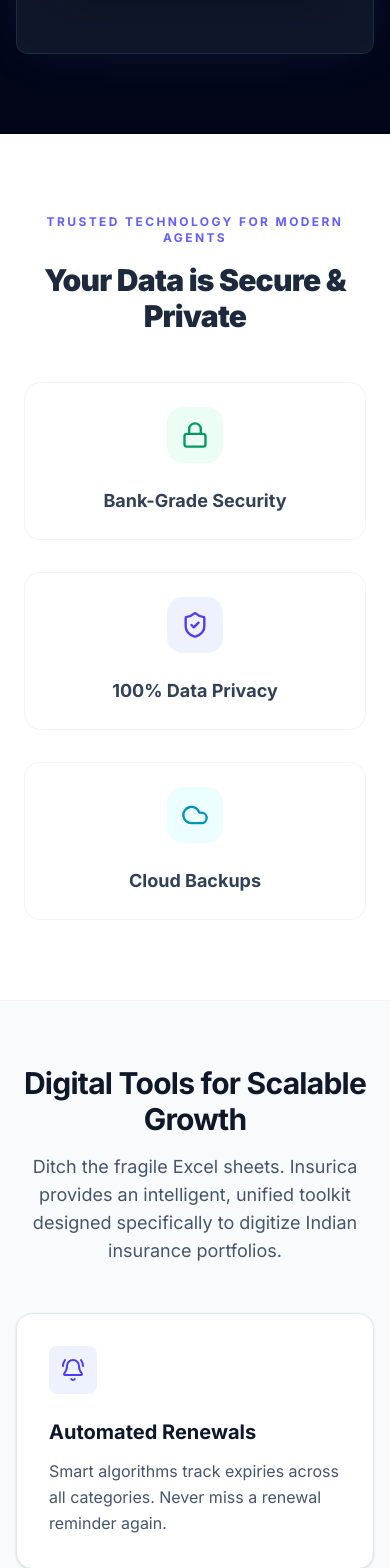
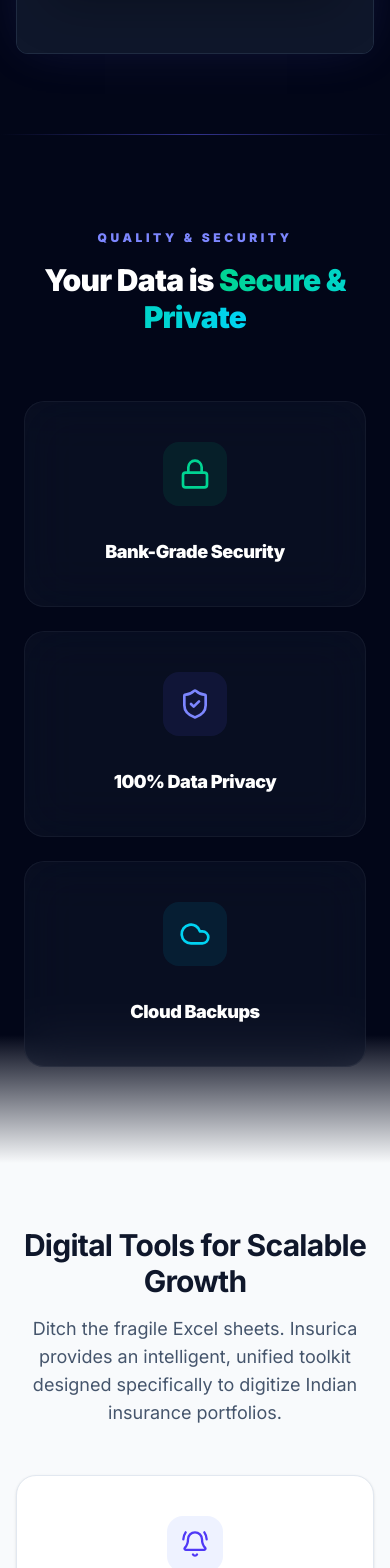
Before and after one commit to Pixalara/insurica-frontend, a Next.js app: page / in a window 390 px wide. Shown: the part 1920-3488 px from the top of the page. Built offline with nearby package versions, Linux system fonts and the light colour scheme.

Commit message:
blend home page sections

```diff
--- a/app/page.tsx
+++ b/app/page.tsx
@@ -56,19 +56,25 @@
           </div>
         </section>
 
-        {/* === TRUST SECTION === */}
-        <section className="py-20 bg-white border-b border-slate-100">
-          <div className="container mx-auto px-6 md:px-8">
-             <div className="text-center mb-12">
-               <p className="text-xs md:text-sm font-bold text-indigo-500 uppercase tracking-[0.2em] mb-4">Trusted Technology for Modern Agents</p>
-               <h2 className="text-3xl md:text-4xl font-black text-slate-800 tracking-tight">Your Data is Secure & Private</h2>
+        {/* === TRUST SECTION - BLENDED === */}
+        <section className="py-24 bg-slate-950 relative overflow-hidden">
+          <div className="absolute top-0 left-0 w-full h-px bg-gradient-to-r from-transparent via-indigo-500/50 to-transparent"></div>
+
+          <div className="container mx-auto px-6 md:px-8 relative z-10">
+             <div className="text-center mb-16">
+               <p className="text-xs md:text-sm font-black text-indigo-400 uppercase tracking-[0.3em] mb-4">Quality & Security</p>
+               <h2 className="text-3xl md:text-5xl font-black text-white tracking-tight leading-tight">Your Data is <span className="text-transparent bg-clip-text bg-gradient-to-r from-emerald-400 to-cyan-400">Secure & Private</span></h2>
              </div>
-             <div className="grid grid-cols-1 sm:grid-cols-3 gap-8 md:gap-16 max-w-5xl mx-auto">
-                <TrustItem icon={Lock} title="Bank-Grade Security" color="text-emerald-600" bg="bg-emerald-50" />
-                <TrustItem icon={ShieldCheck} title="100% Data Privacy" color="text-indigo-600" bg="bg-indigo-50" />
-                <TrustItem icon={Cloud} title="Cloud Backups" color="text-cyan-600" bg="bg-cyan-50" />
+
+             <div className="grid grid-cols-1 sm:grid-cols-3 gap-6 md:gap-10 max-w-5xl mx-auto">
+                <TrustItem icon={Lock} title="Bank-Grade Security" color="text-emerald-400" bg="bg-emerald-500/10" />
+                <TrustItem icon={ShieldCheck} title="100% Data Privacy" color="text-indigo-400" bg="bg-indigo-500/10" />
+                <TrustItem icon={Cloud} title="Cloud Backups" color="text-cyan-400" bg="bg-cyan-500/10" />
              </div>
           </div>
+
+          {/* Bottom curve-like mask to transition to next section */}
+          <div className="absolute bottom-0 left-0 w-full h-32 bg-gradient-to-t from-slate-50 to-transparent"></div>
         </section>
 
         {/* === FEATURE CARDS SECTION === */}
@@ -91,15 +97,19 @@
           </div>
         </section>
 
-        {/* === BRAND ORIGIN === */}
-        <section className="py-20 md:py-28 bg-slate-950 text-center relative overflow-hidden">
-          <div className="absolute inset-0 opacity-10" style={{ backgroundImage: "radial-gradient(circle at center, #ffffff 1px, transparent 1px)", backgroundSize: "20px 20px" }}></div>
-          <div className="container mx-auto px-4 relative z-10">
-            <p className="text-cyan-400 font-bold uppercase tracking-widest text-xs mb-4">Engineered by Pixalara</p>
-            <h2 className="text-2xl md:text-4xl font-bold mb-6 italic text-white max-w-3xl mx-auto">"Digital Experiences. Engineered to Scale."</h2>
-            <p className="text-lg md:text-xl text-slate-400 max-w-2xl mx-auto font-light leading-relaxed">
+        {/* === BRAND ORIGIN - BLENDED === */}
+        <section className="py-24 md:py-32 bg-slate-950 text-center relative overflow-hidden border-t border-white/5">
+          <div className="absolute inset-0 bg-[url('/grid.svg')] bg-center opacity-5 [mask-image:radial-gradient(ellipse_at_center,white,transparent)]"></div>
+
+          <div className="container mx-auto px-6 relative z-10">
+            <p className="text-cyan-400 font-bold uppercase tracking-[0.4em] text-[10px] mb-8">Engineered by Pixalara</p>
+            <h2 className="text-3xl md:text-5xl font-black mb-10 italic text-white max-w-4xl mx-auto tracking-tight leading-tight">
+              "Digital Experiences. <span className="text-transparent bg-clip-text bg-gradient-to-r from-indigo-400 to-cyan-400">Engineered to Scale.</span>"
+            </h2>
+            <p className="text-lg md:text-xl text-slate-400 max-w-2xl mx-auto font-medium leading-relaxed mb-12">
               We build simple, powerful software at a minimal cost of subscription, ensuring every agent has access to enterprise-grade technology.
             </p>
+            <div className="h-px w-24 mx-auto bg-gradient-to-r from-transparent via-cyan-500 to-transparent"></div>
           </div>
         </section>
 
@@ -113,25 +123,25 @@
 {/* Helper Feature Card */}
 function FeatureCard({ icon: Icon, title, desc }: { icon: any, title: string, desc: string }) {
   return (
-    <div className="group p-8 bg-white rounded-2xl border border-slate-200 shadow-sm hover:shadow-md transition-shadow relative overflow-hidden">
-      <div className="absolute top-0 left-0 w-1 h-full bg-indigo-500 transform origin-left scale-y-0 group-hover:scale-y-100 transition-transform duration-300"></div>
-      <div className="h-12 w-12 rounded-lg bg-indigo-50 flex items-center justify-center mb-6 group-hover:bg-indigo-100 transition-colors">
-        <Icon className="h-6 w-6 text-indigo-600" />
+    <div className="group p-10 bg-white rounded-3xl border border-slate-200 shadow-sm hover:shadow-2xl hover:shadow-indigo-500/10 transition-all duration-500 relative overflow-hidden flex flex-col items-center sm:items-start text-center sm:text-left">
+      <div className="absolute top-0 left-0 w-full h-1 bg-gradient-to-r from-indigo-500 to-cyan-500 transform scale-x-0 group-hover:scale-x-100 transition-transform duration-500"></div>
+      <div className="h-14 w-14 rounded-2xl bg-indigo-50 flex items-center justify-center mb-8 group-hover:scale-110 transition-transform duration-300">
+        <Icon className="h-7 w-7 text-indigo-600" />
       </div>
-      <h3 className="text-xl font-bold mb-3 text-slate-900">{title}</h3>
-      <p className="text-slate-600 leading-relaxed font-sans">{desc}</p>
+      <h3 className="text-2xl font-black mb-4 text-slate-900 tracking-tight">{title}</h3>
+      <p className="text-slate-500 leading-relaxed font-medium text-sm">{desc}</p>
     </div>
   );
 }
 
-{/* Helper Trust Item */}
+{/* Helper Trust Item - Redesigned for Dark Blend */}
 function TrustItem({ icon: Icon, title, color, bg }: { icon: any, title: string, color: string, bg: string }) {
   return (
-    <div className="flex flex-col items-center text-center p-6 rounded-2xl border border-slate-100 hover:border-indigo-100 hover:shadow-xl hover:shadow-indigo-500/5 transition-all duration-300 group">
-      <div className={`h-14 w-14 ${bg} ${color} rounded-2xl flex items-center justify-center mb-6 group-hover:scale-110 transition-transform`}>
-        <Icon className="h-7 w-7" />
+    <div className="flex flex-col items-center text-center p-10 rounded-3xl border border-white/5 bg-slate-900/50 backdrop-blur-xl hover:border-indigo-500/30 hover:shadow-2xl hover:shadow-indigo-500/10 transition-all duration-500 group">
+      <div className={`h-16 w-16 ${bg} ${color} rounded-2xl flex items-center justify-center mb-8 group-hover:scale-110 transition-transform duration-300`}>
+        <Icon className="h-8 w-8" />
       </div>
-      <span className="font-bold text-slate-700 text-lg">{title}</span>
+      <span className="font-black text-white text-lg tracking-tight">{title}</span>
     </div>
   );
 }
```
